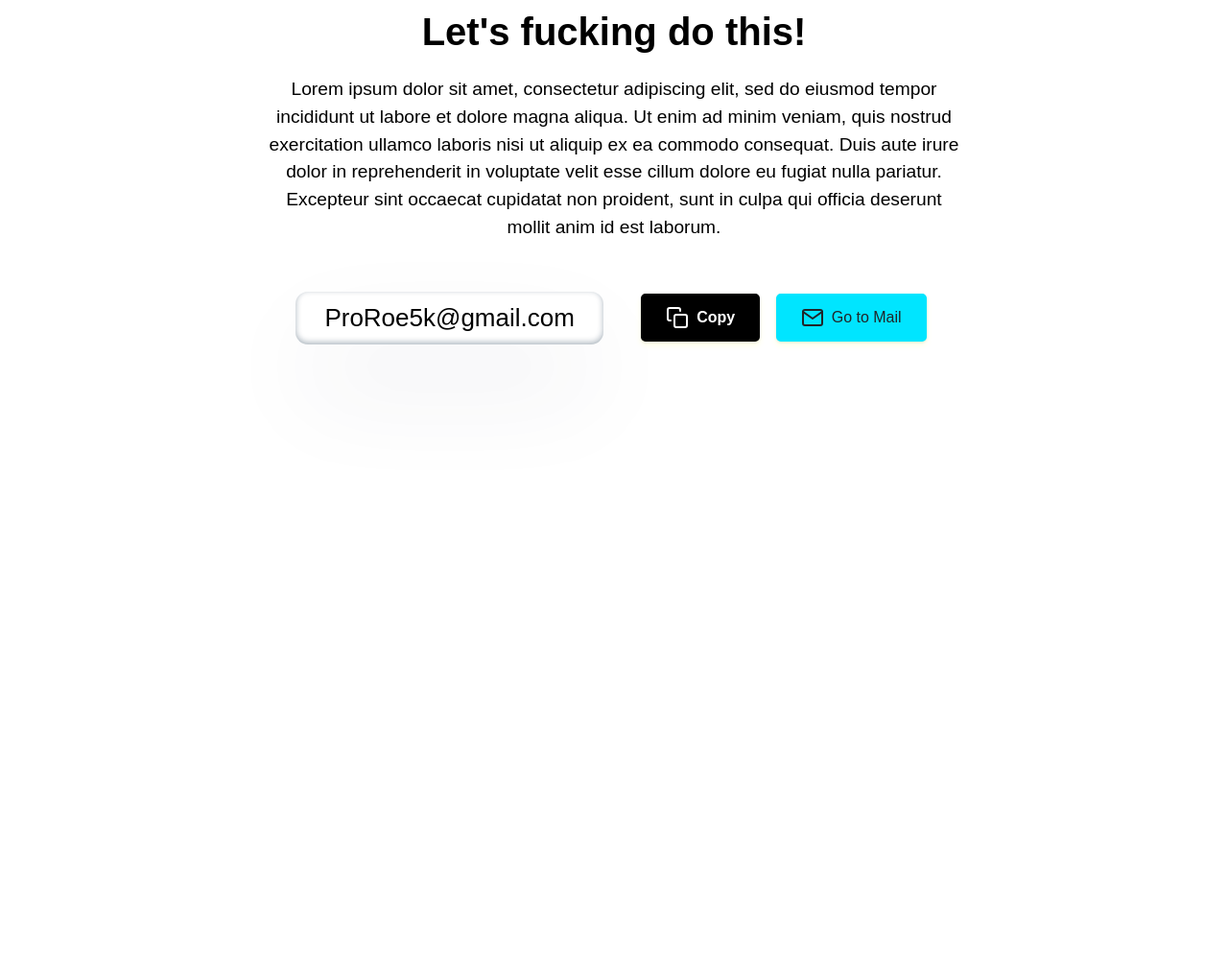
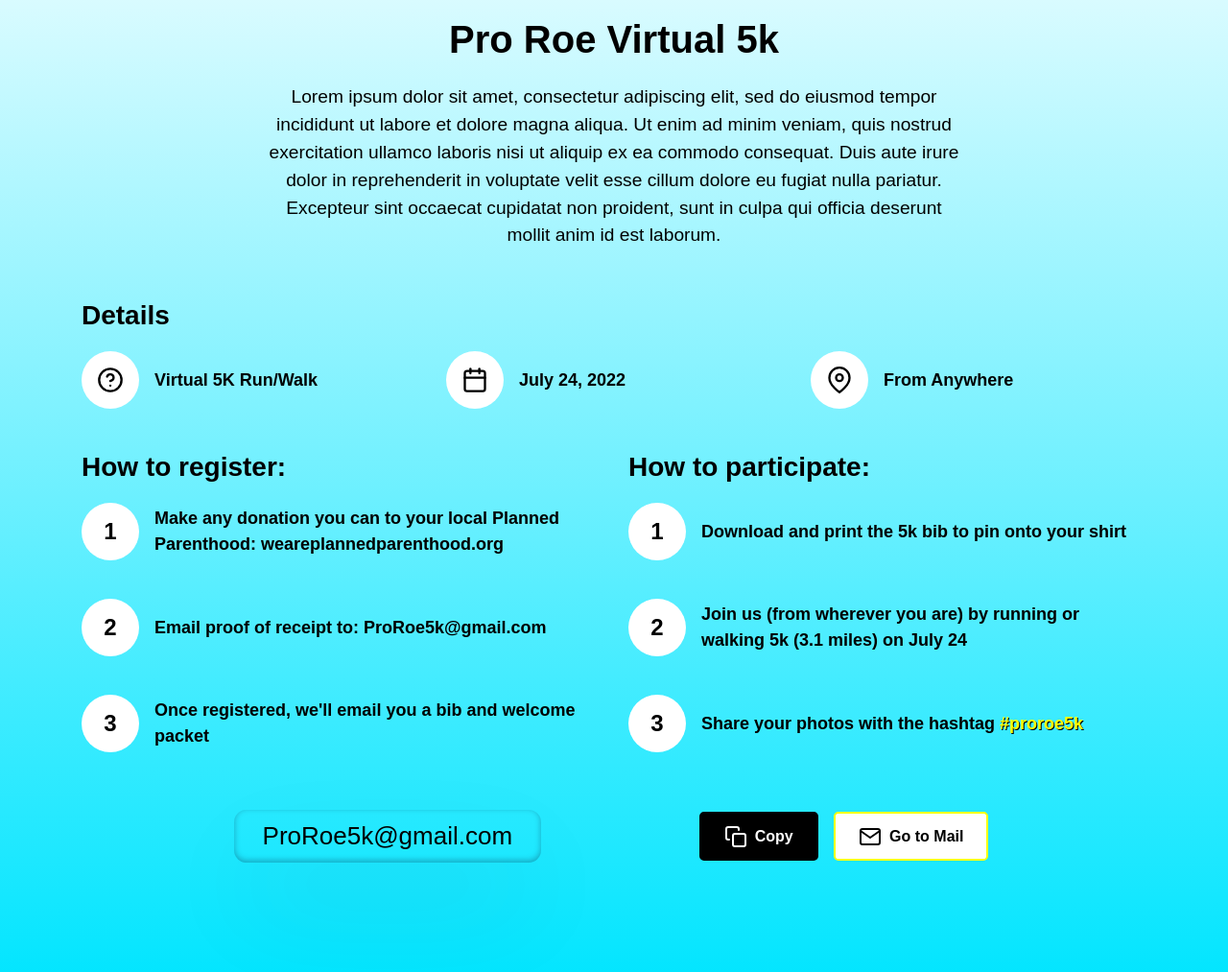
Before and after one commit to WhatifNick/proroe, a plain HTML site: page index.html in a window 1280 px wide. Shown: the part 183-1196 px from the top of the page at 96% size. Before the commit the page ends 800 px from the top, so only its background shows below. Drawn offline with nearby package versions, Linux system fonts and the light colour scheme.

Commit message:
Added instructions

```diff
--- a/index.html
+++ b/index.html
@@ -24,143 +24,167 @@
                     <span class="pro-heading">PRO</span>
                     <span class="roe-heading">ROE</span>
                 </div>
-                <!-- <a href="https://prismjs.com/download.html" class="btn btn-dark" target="_blank">Download</a> -->
+                <a href="https://www.weareplannedparenthood.org/" class="btn btn-dark" target="_blank">Donate</a>
             </div>
         </div>
         <div class="row mt-6">
             <div class="col-md-8 mx-auto text-center">
-                <h1>Let's fucking do this!</h1>
+                <h1>Pro Roe Virtual 5k</h1>
                 <p class="lead mb-5">Lorem ipsum dolor sit amet, consectetur adipiscing elit, sed do eiusmod tempor incididunt ut labore et dolore magna aliqua. Ut enim ad minim veniam, quis nostrud exercitation ullamco laboris nisi ut aliquip ex ea commodo consequat. Duis aute irure dolor in reprehenderit in voluptate velit esse cillum dolore eu fugiat nulla pariatur. Excepteur sint occaecat cupidatat non proident, sunt in culpa qui officia deserunt mollit anim id est laborum.</p>
-                <div class="email-container">
-                    <div class="email">ProRoe5k@gmail.com</div>
-                    <div>
-                        <button class="btn btn-dark svg-icon copy-button" onclick="copyEvent()">
-                            <em class="mr-2" data-feather="copy"></em>
-                            Copy
-                        </button>
-                        <a class="btn btn-info svg-icon mail-button" href="mailto:proroe5k@gmail.com">
-                            <em class="mr-2" data-feather="mail"></em>
-                            Go to Mail
-                        </a>
-                    </div>
-                </div>
-            </div>
-        </div>
-        <!-- <div class="row mt-5">
-            <div class="col-md-9 mx-auto">
-                <div class="code-window">
-                    <div class="dots">
-                        <div class="red"></div>
-                        <div class="orange"></div>
-                        <div class="green"></div>
-                    </div>
-                    <pre class="language-javascript line-numbers"><code class="language-javascript">import {DomSanitizer} from '@angular/platform-browser';
-import {Pipe, PipeTransform} from '@angular/core';
 
-import { icons } from 'feather-icons'; // v4+
-
-@Pipe({ name: 'feather' })
-export class FeatherIconsPipe implements PipeTransform {
-
-  constructor(private sanitizer: DomSanitizer) {}
-
-  transform(icon: string, size: number = 24, color: string = 'inherit') {
-    return this.sanitizer.bypassSecurityTrustHtml(icons[icon].toSvg({
-      width: size,
-      height: size,
-      color: color
-    }));
-  }
-}</code></pre>
-                </div>
             </div>
         </div>
     </div>
-</section> -->
 
-<!--Features Section-->
-<!-- <section class="py-6">
-    <div class="container">
+    <!--Details Section-->
+    <div class="py-3 container">
         <div class="row">
-            <div class="col-md-8 mx-auto">
-                <h2 class="text-center text-md-left">Reasons Why People Love <span class="text-success">Prism.js</span></h2>
+            <div class="col-md-12 mx-auto">
+                <h2 class="text-center text-md-left">Details
+                    <!-- <span class="text-success">Prism.js</span> -->
+                </h2>
                 <div class="row feature-grid">
-                    <div class="col-sm-6">
+                    <div class="col-sm-4">
                         <div class="media">
                             <div class="icon-box">
                                 <div class="icon-box-inner">
-                                    <span data-feather="check-circle" width="28" height="28"></span>
+                                    <span data-feather="help-circle" width="28" height="28" aria-label="What?"></span>
                                 </div>
                             </div>
                             <div class="media-body">
-                                Dead Simple
+                                Virtual 5K Run/Walk
                             </div>
                         </div>
                     </div>
-                    <div class="col-sm-6">
+                    <div class="col-sm-4">
                         <div class="media">
                             <div class="icon-box">
                                 <div class="icon-box-inner">
-                                    <span data-feather="command" width="28" height="28"></span>
+                                    <span data-feather="calendar" width="28" height="28"></span>
                                 </div>
                             </div>
                             <div class="media-body">
-                                Highly Intuitive
+                                July 24, 2022
                             </div>
                         </div>
                     </div>
-                    <div class="col-sm-6">
+                    <div class="col-sm-4">
                         <div class="media">
                             <div class="icon-box">
                                 <div class="icon-box-inner">
-                                    <span data-feather="feather" width="28" height="28"></span>
+                                    <span data-feather="map-pin" width="28" height="28"></span>
                                 </div>
                             </div>
                             <div class="media-body">
-                                Light as a Feather
-                            </div>
-                        </div>
-                    </div>
-                    <div class="col-sm-6">
-                        <div class="media">
-                            <div class="icon-box">
-                                <div class="icon-box-inner">
-                                    <span data-feather="zap" width="28" height="28"></span>
-                                </div>
-                            </div>
-                            <div class="media-body">
-                                Blazing Fast
-                            </div>
-                        </div>
-                    </div>
-                    <div class="col-sm-6">
-                        <div class="media">
-                            <div class="icon-box">
-                                <div class="icon-box-inner">
-                                    <span data-feather="git-pull-request" width="28" height="28"></span>
-                                </div>
-                            </div>
-                            <div class="media-body">
-                                Extensible
-                            </div>
-                        </div>
-                    </div><div class="col-sm-6">
-                        <div class="media">
-                            <div class="icon-box">
-                                <div class="icon-box-inner">
-                                    <span data-feather="droplet" width="28" height="28"></span>
-                                </div>
-                            </div>
-                            <div class="media-body">
-                                Easy Styling
+                                From Anywhere
                             </div>
                         </div>
                     </div>
                 </div>
             </div>
         </div>
+        <div class="row">
+            <div class="col-md-6 mx-auto">
+                <h2 class="text-center text-md-left">How to register:
+                    <!-- <span class="text-success">Prism.js</span> -->
+                </h2>
+                <div class="row feature-grid">
+                    <div class="col-sm-12">
+                        <div class="media">
+                            <div class="icon-box">
+                                <div class="icon-box-inner">
+                                    1
+                                </div>
+                            </div>
+                            <div class="media-body">
+                                Make any donation you can to your local Planned Parenthood: <a href="https://www.weareplannedparenthood.org/" target="_blank">weareplannedparenthood.org</a>
+                            </div>
+                        </div>
+                    </div>
+                    <div class="col-sm-12">
+                        <div class="media">
+                            <div class="icon-box">
+                                <div class="icon-box-inner">
+                                    2
+                                </div>
+                            </div>
+                            <div class="media-body">
+                                Email proof of receipt to: ProRoe5k@gmail.com
+                            </div>
+                        </div>
+                    </div>
+                    <div class="col-sm-12">
+                        <div class="media">
+                            <div class="icon-box">
+                                <div class="icon-box-inner">
+                                    3
+                                </div>
+                            </div>
+                            <div class="media-body">
+                                Once registered, we'll email you a bib and welcome packet
+                            </div>
+                        </div>
+                    </div>
+                </div>
+            </div>
+            <div class="col-md-6 mx-auto">
+                <h2 class="text-center text-md-left">How to participate:
+                </h2>
+                <div class="row feature-grid">
+                    <div class="col-sm-12">
+                        <div class="media">
+                            <div class="icon-box">
+                                <div class="icon-box-inner">
+                                    1
+                                </div>
+                            </div>
+                            <div class="media-body">
+                                Download and print the 5k bib to pin onto your shirt
+                            </div>
+                        </div>
+                    </div>
+                    <div class="col-sm-12">
+                        <div class="media">
+                            <div class="icon-box">
+                                <div class="icon-box-inner">
+                                    2
+                                </div>
+                            </div>
+                            <div class="media-body">
+                                Join us (from wherever you are) by running or walking 5k (3.1 miles) on July 24
+                            </div>
+                        </div>
+                    </div>
+                    <div class="col-sm-12">
+                        <div class="media">
+                            <div class="icon-box">
+                                <div class="icon-box-inner">
+                                    3
+                                </div>
+                            </div>
+                            <div class="media-body">
+                                Share your photos with the hashtag <span class="hashtag">#proroe5k</span>
+                            </div>
+                        </div>
+                    </div>
+                </div>
+            </div>
+        </div>
+        <div class="email-container">
+            <div class="email">ProRoe5k@gmail.com</div>
+            <div>
+                <button class="btn btn-dark svg-icon copy-button" onclick="copyEvent()">
+                    <em class="mr-2" data-feather="copy"></em>
+                    Copy
+                </button>
+                <a class="btn btn-primary svg-icon mail-button" href="mailto:proroe5k@gmail.com">
+                    <em class="mr-2" data-feather="mail"></em>
+                    Go to Mail
+                </a>
+            </div>
+        </div>
     </div>
-</section> -->
+</section>
 
 <!--Used By Section-->
 <!-- <section class="pb-6">
```
Also changed, not shown: css/bootstrap.css, 1 other file.
